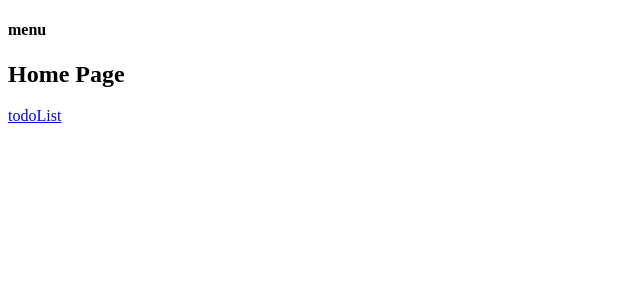
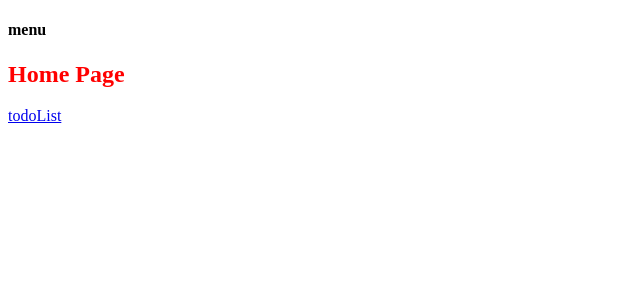
Before and after one commit to ma-jiangbo/react-demo, a React app: page / in a window 1280 px wide. Shown: the top 300 px of the page, without its empty margins (0-640 px from the left). Built offline with nearby package versions, Linux system fonts and the light colour scheme.

Commit message:
使用css module

```diff
--- /dev/null
+++ b/global.d.ts
@@ -0,0 +1,4 @@
+declare module "*.css" {
+  const classes: { readonly [key: string]: string };
+  export default classes;
+}
--- a/src/index.tsx
+++ b/src/index.tsx
@@ -1,10 +1,10 @@
 import React from "react";
-import { BrowserRouter } from "react-router-dom";
+import { HashRouter } from "react-router-dom";
 import { createRoot } from "react-dom/client";
 import App from "@/pages/app";
 
 createRoot(document.getElementById("root")).render(
-  <BrowserRouter>
+  <HashRouter>
     <App />
-  </BrowserRouter>
+  </HashRouter>
 );
--- /dev/null
+++ b/src/pages/home/index.css
@@ -0,0 +1,3 @@
+.page {
+    color: red;
+}
--- a/src/pages/home/index.tsx
+++ b/src/pages/home/index.tsx
@@ -1,10 +1,11 @@
 import React from 'react'
 import { Link } from 'react-router-dom'
+import styles from './index.css'
 
 const Home: React.FC = () => {
     return (
         <div>
-            <h2>Home Page</h2>
+            <h2 className={styles.page}>Home Page</h2>
             <Link to={'/todo'}>todoList</Link>
         </div>
     )
--- a/webpack.config.js
+++ b/webpack.config.js
@@ -25,7 +25,12 @@ module.exports = {
       },
       {
         test: /\.css$/i,
-        use: ["style-loader", "css-loader"],
+        use: ["style-loader", {
+          loader: "css-loader",
+          options: {
+            modules: true,
+          }
+        }],
       },
     ],
   },
```
